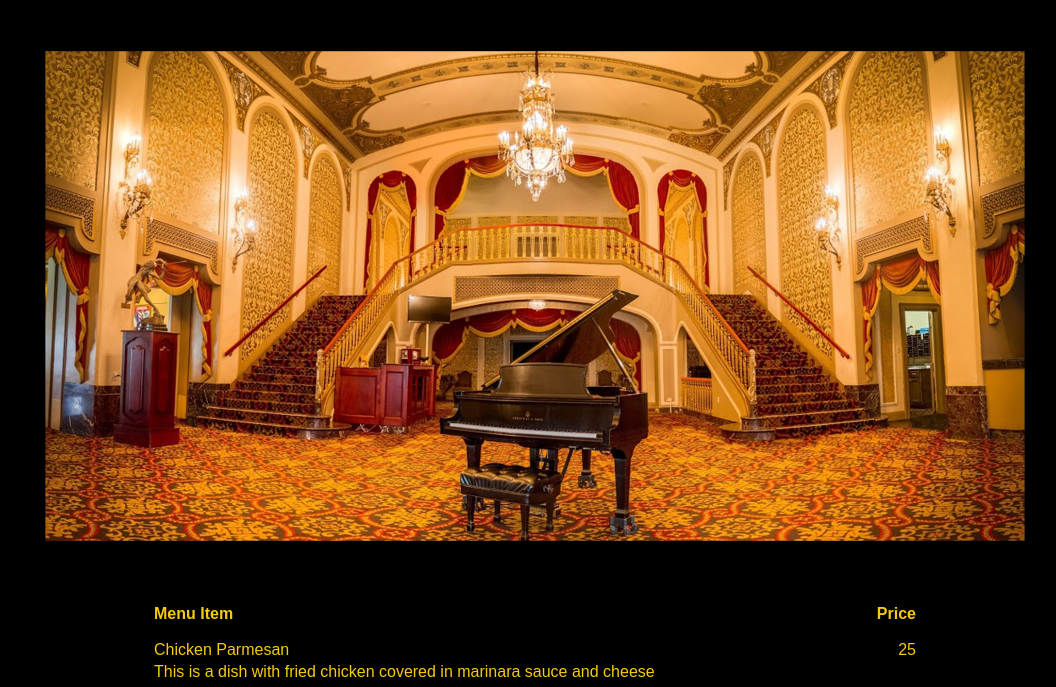
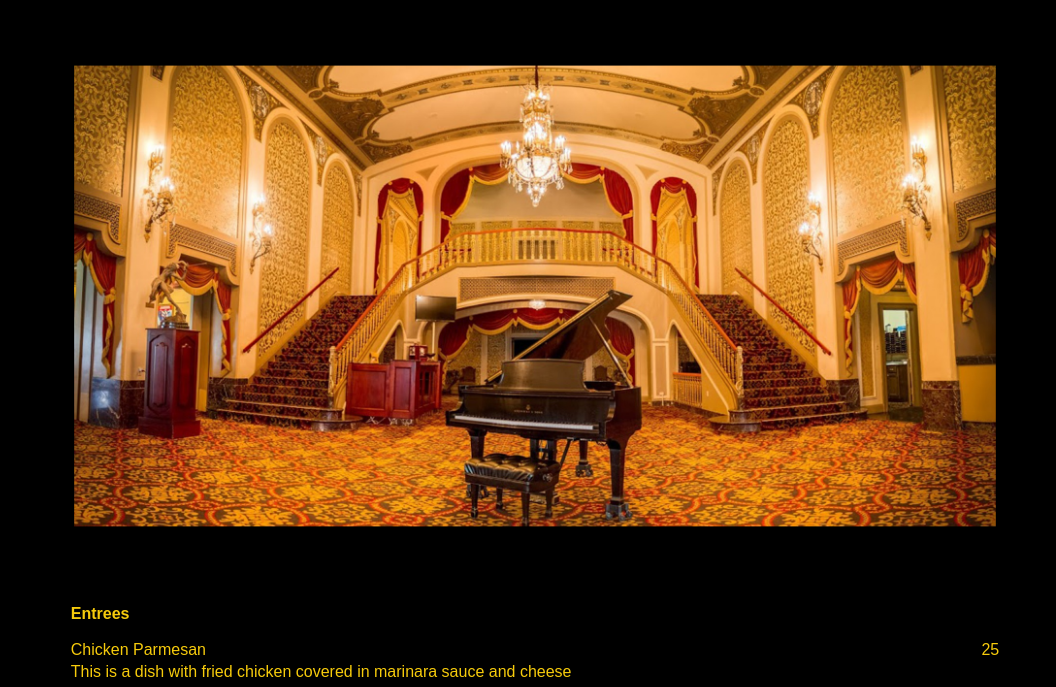
Before and after one commit to Cuedadar/event-center, a plain HTML site: page menu.html in a window 1280 px wide. Shown: the part 113-800 px from the top of the page, without its empty margins (105-1161 px from the left). Drawn offline with Linux system fonts and the light colour scheme.

Commit message:
Image / Table edits

```diff
--- a/css/menu.css
+++ b/css/menu.css
@@ -9,7 +9,7 @@
 table {
     color: #F6CB0C;
     font-family: century-gothic, sans-serif;
-    width: 60%;
+    width: 73%;
 }
 
 .header-row {
--- a/menu.html
+++ b/menu.html
@@ -24,7 +24,7 @@
         </ul>
     </nav>
 
-    <img src="images/grand-lobby-piano.jpg" alt="An image of the grand lobby with a piano in the center" style="width: 90%; padding: 0% 5%; scale: 0.85;">
+    <img src="images/grand-lobby-piano.jpg" alt="An image of the grand lobby with a piano in the center" style="width: 90%; padding: 0% 5%; scale: 0.8;">
 
     <div id="menu">
         <table>
@@ -33,8 +33,7 @@
                 <col span="1" style="width: 10%;">
             </colgroup>
             <tr class="header-row">
-                <td>Menu Item</td>
-                <td class="price-column">Price</td>
+                <td colspan="2">Entrees</td>
             </tr>
             <tr>
                 <td>Chicken Parmesan</td>
```
